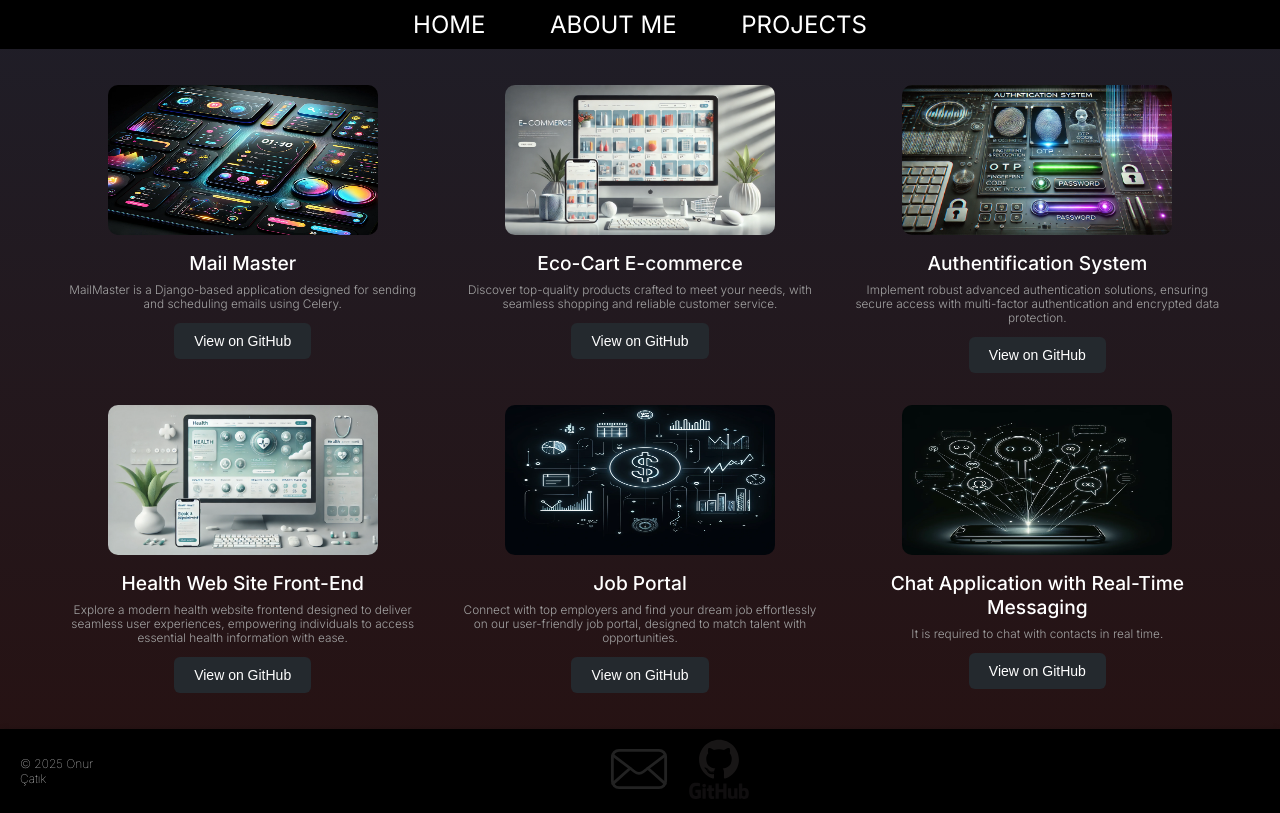
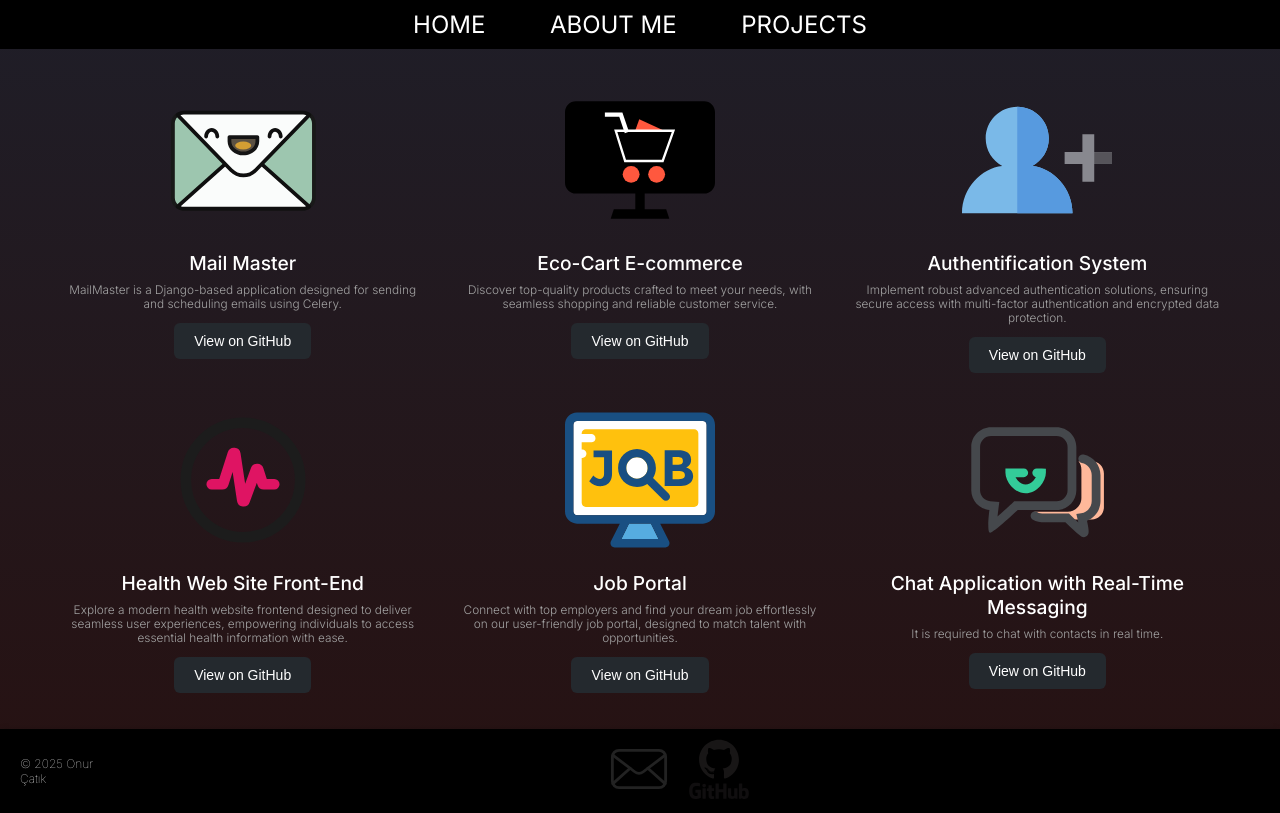
Before and after one commit to onurcatik/onurcatik.github.io, a plain HTML site: page projects.html in a window 1280 px wide. Drawn offline with Linux system fonts and the light colour scheme.

Commit message:
repo fixed

```diff
--- a/css/styles.css
+++ b/css/styles.css
@@ -155,6 +155,8 @@ p {
   margin: 0;
   padding: 0;
   text-align: center;
+
+  ;
 }
 
 .gallery img {
@@ -163,7 +165,11 @@ p {
   display: block;
   margin: 0 auto;
   border-radius: 10px;
+
+
 }
+
+
 
 .gallery figcaption {
   margin-top: 1rem;
--- a/projects.html
+++ b/projects.html
@@ -10,6 +10,8 @@
     <link rel="preconnect" href="https://fonts.gstatic.com" crossorigin>
     <link href="https://fonts.googleapis.com/css2?family=Inter:wght@100;200;300;400;500;600;700;800;900&display=swap"
         rel="stylesheet">
+        <link rel="icon" href="favicon.svg" type="image/svg+xml">
+
 </head>
 
 <body>
@@ -29,7 +31,7 @@
                 <div class="gallery-item">
                     <a href='https://github.com/onurcatik/MailMaster';>
                         <figure>
-                            <img src="./img/to-do.webp" alt="Project 1" width="270" height="150" />
+                            <img src="./img/mail.svg" alt="Project 1" width="270" height="150" />
                             <figcaption class="figcaption">Mail Master</figcaption>
                             <p>MailMaster is a Django-based application designed for sending and scheduling emails using Celery. </p>
                         </figure>
@@ -41,7 +43,7 @@
                 <div class="gallery-item">
                     <a href="https://github.com/onurcatik/eco-cart-ecommerce">
                         <figure>
-                            <img src="./img/ecommerce.webp" alt="Project 2" width="270" height="150" />
+                            <img src="./img/commerce.svg" alt="Project 2" width="270" height="150" />
                             <figcaption class="figcaption">Eco-Cart E-commerce</figcaption>
                             <p>Discover top-quality products crafted to meet your needs, with seamless shopping and reliable customer service.</p>
                         </figure>
@@ -53,7 +55,7 @@
                 <div class="gallery-item">
                     <a href="https://github.com/onurcatik/authentification-system">
                         <figure>
-                            <img src="./img/auth.webp" alt="Project 3" width="270" height="150" />
+                            <img src="./img/authentification.svg" alt="Project 3" width="270" height="150" />
                             <figcaption class="figcaption">Authentification System</figcaption>
                             <p>Implement robust advanced authentication solutions, ensuring secure access with multi-factor authentication and encrypted data protection.</p>
                         </figure>
@@ -66,7 +68,7 @@
                 <div class="gallery-item">
                     <a href='https://github.com/onurcatik/health-web-site-frontend';>
                         <figure>
-                            <img src="./img/health.webp" alt="Project 4" width="270" height="150" />
+                            <img src="./img/health.svg" alt="Project 4" width="270" height="150" />
                             <figcaption class="figcaption">Health Web Site Front-End</figcaption>
                             <p>Explore a modern health website frontend designed to deliver seamless user experiences, empowering individuals to access essential health information with ease.</p>
                         </figure>
@@ -79,7 +81,7 @@
                 <div class="gallery-item">
                     <a href='https://github.com/onurcatik/Job-Portal';>
                         <figure>
-                            <img src="./img/budget.webp" alt="Project 5" width="270" height="150" />
+                            <img src="./img/job.svg" alt="Project 5" width="270" height="150" />
                             <figcaption class="figcaption">Job Portal</figcaption>
                             <p>Connect with top employers and find your dream job effortlessly on our user-friendly job portal, designed to match talent with opportunities.</p>
                         </figure>
@@ -92,7 +94,7 @@
                 <div class="gallery-item">
                     <a href='https://github.com/onurcatik/xchat'>
                         <figure>
-                            <img src="./img/chat.webp" alt="Project 6" width="270" height="150" />
+                            <img src="./img/chat.svg" alt="Project 6" width="270" height="150" />
                             <figcaption class="figcaption">Chat Application with Real-Time Messaging</figcaption>
                             <p>It is required to chat with contacts in real time.</p>
                         </figure>
```
Also changed, not shown: about.html (+2 -0 lines), index.html (+2 -0 lines), favicon.svg (added), img/authentification.svg (added), img/chat.svg (added), img/commerce.svg (added), img/health.svg (added), img/img-mail.svg (added), img/job.svg (added), img/mail.svg (added).
